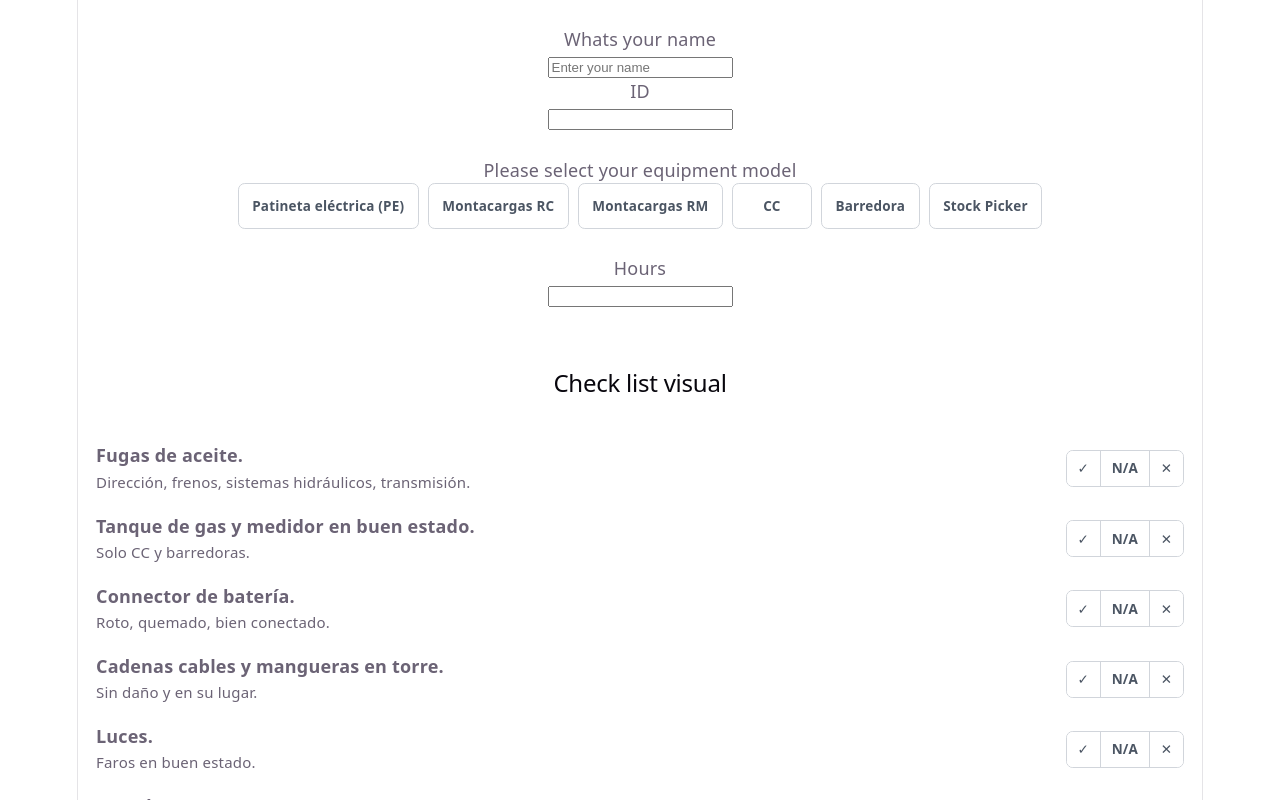
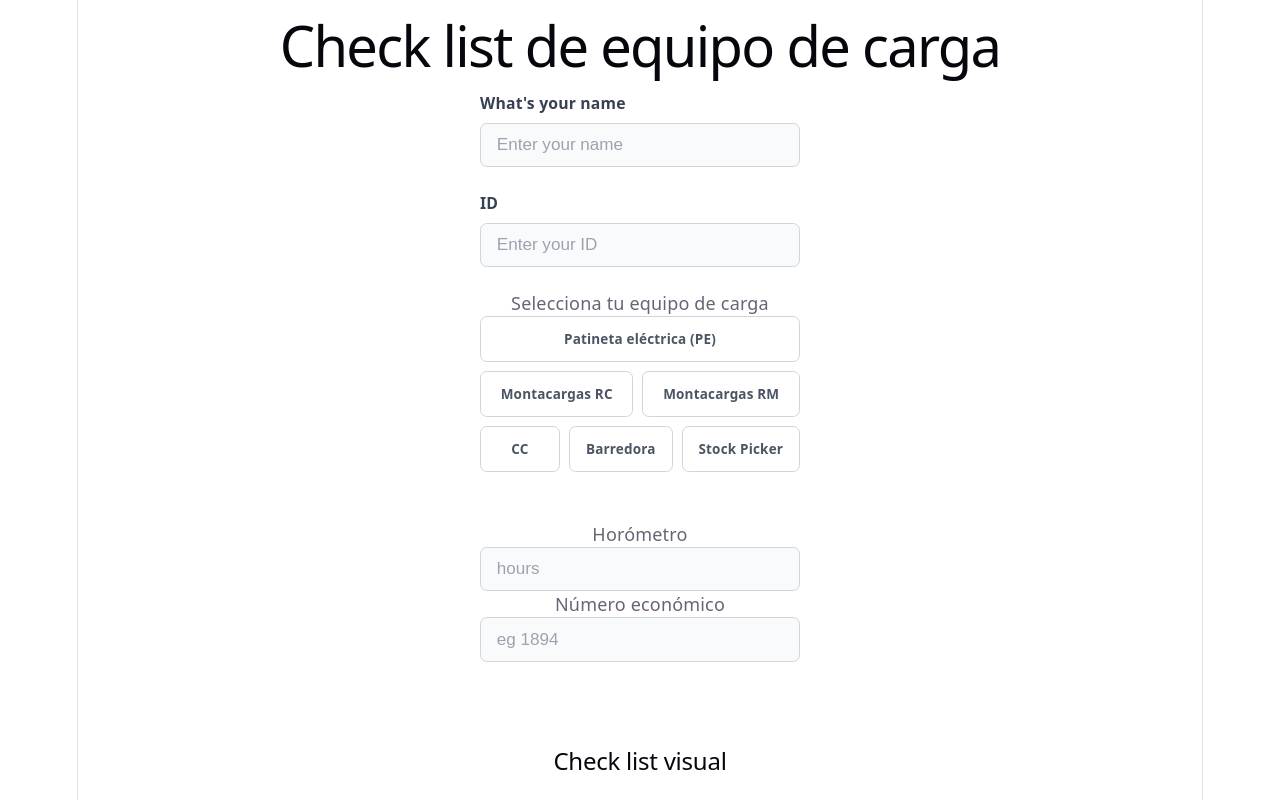
Before and after one commit to th3fishmk/minotaur, a Vue app: page / in a window 1280 px wide. Shown: the top 800 px of the page. Built offline with nearby package versions, Linux system fonts and the light colour scheme.

Commit message:
updated ui

```diff
--- a/src/components/FormSample.vue
+++ b/src/components/FormSample.vue
@@ -12,8 +12,8 @@ const form = ref<FormDState>({
     ID: undefined,
     // equipment
     mod: undefined,
+    shortID: undefined,
     hours: undefined,
-    shortID: undefined,
 
     answers: {},
 });
@@ -45,29 +45,32 @@ const handleDone = () => {
 </script>
 
 <template>
-    <br>
+    <h1>
+        Check list de equipo de carga
+    </h1>
     <!-- Personal info -->
-    <div class="space-y-4">
-        <div>
-            <label class="block text-sm">Whats your name </label>
-            <br>
+    <div class="form-container-centered">
+        <div class="input-group">
+            <label class="input-label">What's your name</label>
             <input type="text"
                 v-model="form.name"
-                placeholder="Enter your name">
+                placeholder="Enter your name"
+                class="styled-input">
         </div>
-        <div>
-            <label>ID </label>
-            <br>
+
+        <div class="input-group">
+            <label class="input-label">ID</label>
             <input type="number"
                 v-model="form.ID"
+                placeholder="Enter your ID"
+                class="styled-input"
                 required>
         </div>
     </div>
-    <br>
     <!-- Equipment info -->
-    <div>
-        <span>Please select your equipment model</span>
-        <div class="centered">
+    <div class="form-container-centered">
+        <span>Selecciona tu equipo de carga</span>
+        <div class="input-group">
             <div class="option-group">
                 <label class="option-item"
                     v-for="m in Models"
@@ -81,12 +84,23 @@ const handleDone = () => {
                 </label>
             </div>
         </div>
+    </div>
     <br>
-        <div>
-            <label>Hours</label>
-            <br>
-            <input type="number"
+    <div class="form-container-centered">
+        <div class="input-group">
+            <label>Horómetro</label>
+            <input type="
+            number"
                 v-model="form.hours"
+                placeholder="hours"
+                class="styled-input"
+                required>
+            <label>Número económico</label>
+            <input type="
+            number"
+                v-model="form.shortID"
+                placeholder="eg 1894"
+                class="styled-input"
                 required>
         </div>
     </div>
@@ -178,17 +192,88 @@ const handleDone = () => {
             </div>
         </div>
     </div>
+    <div class="form-container-centered">
+        <div class="input-group">
             <label>
                 <button @click="handleDone"
                     class="done-btn">
                     Done!
                 </button>
             </label>
+        </div>
+    </div>
     <br>
     {{ JSON.stringify(form) }}
 </template>
 
 <style scoped>
+/* Centers the entire block of inputs */
+.form-container-centered {
+    display: flex;
+    flex-direction: column;
+    align-items: center;
+    /* Centers items horizontally */
+    width: 100%;
+}
+
+/* Container for each input field */
+.input-group {
+    margin-bottom: 1.25rem;
+    width: 100%;
+    max-width: 320px;
+    /* Keeps them from getting too wide */
+}
+
+/* Crisp, professional label styling */
+.input-label {
+    display: block;
+    font-size: 0.875rem;
+    font-weight: 600;
+    color: #374151;
+    margin-bottom: 0.375rem;
+    text-align: left;
+    /* Keeps the label text left-aligned relative to the box */
+}
+
+/* Modernized input box */
+.styled-input {
+    width: 100%;
+    padding: 0.625rem 0.875rem;
+    font-size: 0.95rem;
+    color: #1f2937;
+    background-color: #f9fafb;
+    border: 1px solid #d1d5db;
+    border-radius: 0.375rem;
+    outline: none;
+    transition: all 0.2s ease;
+    box-sizing: border-box;
+}
+
+.styled-input::placeholder {
+    color: #9ca3af;
+}
+
+.styled-input:hover {
+    border-color: #9ca3af;
+}
+
+.styled-input:focus {
+    background-color: #ffffff;
+    border-color: #2563eb;
+    box-shadow: 0 0 0 3px rgba(37, 99, 235, 0.15);
+}
+
+/* Kill arrows */
+.styled-input::-webkit-outer-spin-button,
+.styled-input::-webkit-inner-spin-button {
+    -webkit-appearance: none;
+    margin: 0;
+}
+
+.styled-input[type=number] {
+    -moz-appearance: textfield;
+}
+
 h2 {
     margin: 2rem;
 }
```
Lines whose indentation alone changed are shown as unchanged.
